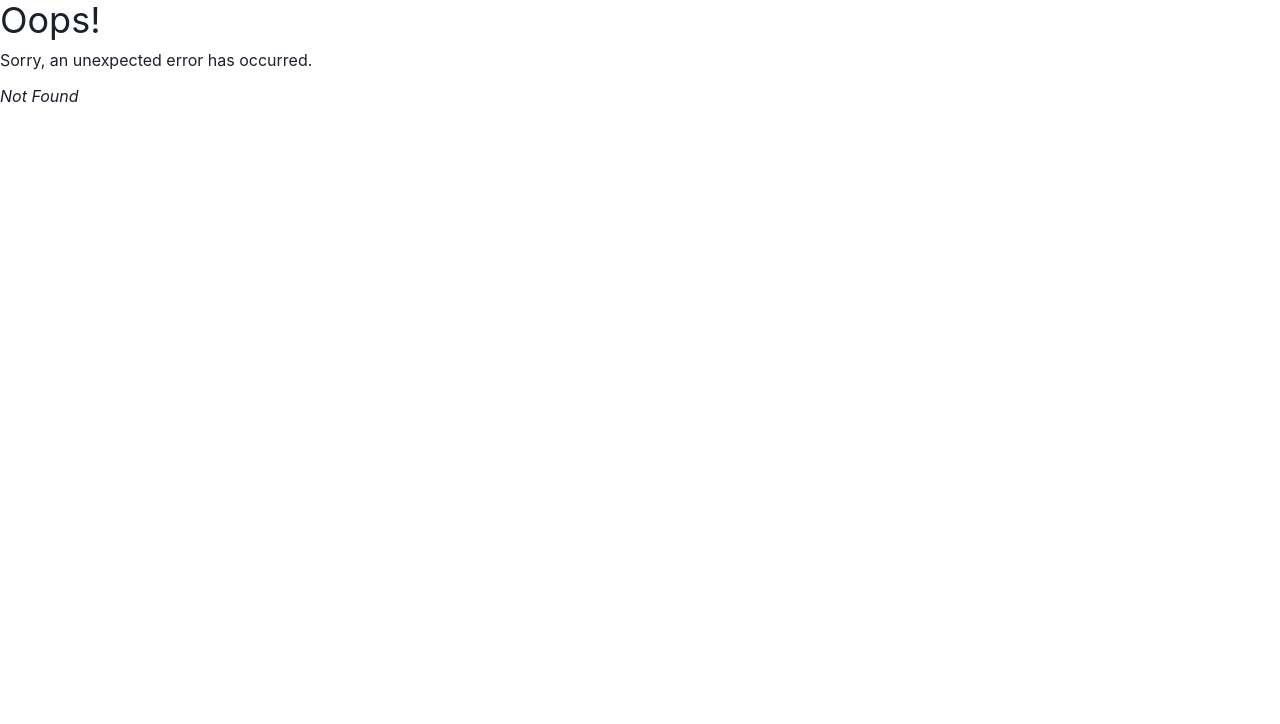
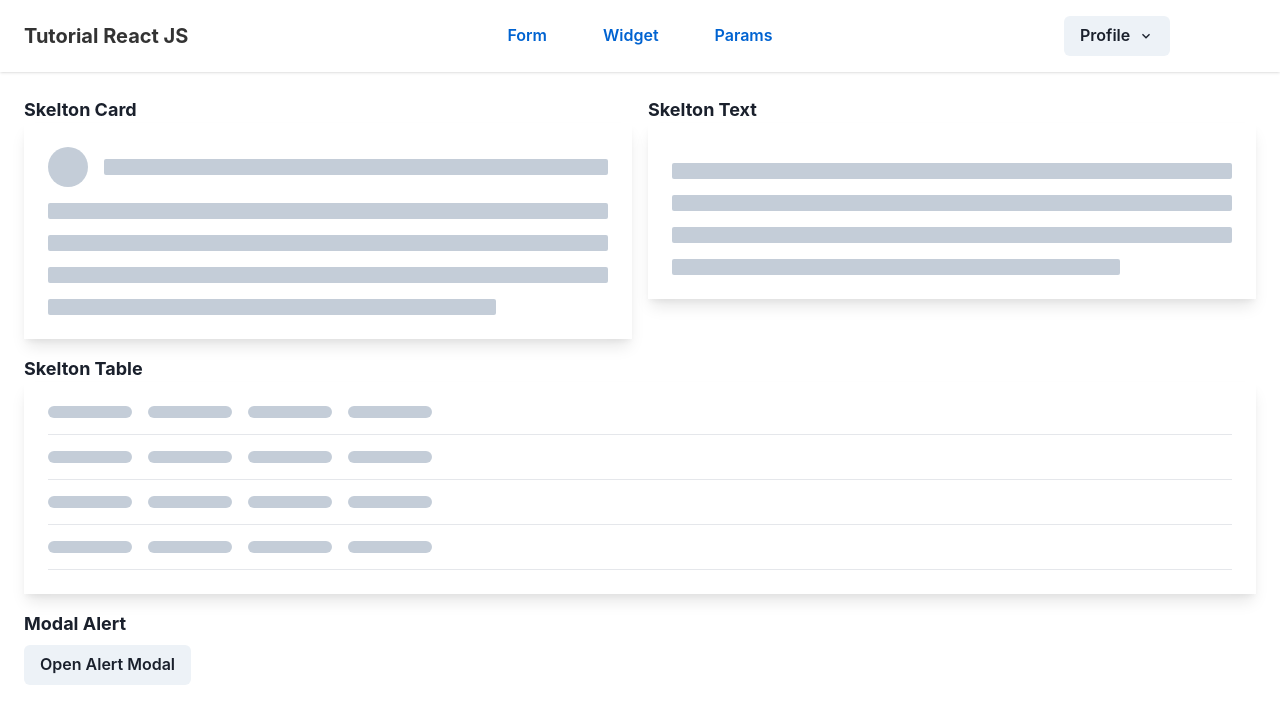
Before and after one commit to rogersovich/react-boiler-plate, a React (Create React App) app: page /widget in a window 1280 px wide. Before the commit this address had no page. Shown: the top 724 px of the page. Built offline with nearby package versions, Linux system fonts and the light colour scheme.

Commit message:
update widget

```diff
--- a/package.json
+++ b/package.json
@@ -3,6 +3,7 @@
   "version": "0.1.0",
   "private": true,
   "dependencies": {
+    "@chakra-ui/icons": "^2.0.17",
     "@chakra-ui/react": "^2.5.1",
     "@emotion/react": "^11.10.6",
     "@emotion/styled": "^11.10.6",
--- /dev/null
+++ b/src/components/Widget/ModalAlert.jsx
@@ -0,0 +1,99 @@
+import {
+  AlertDialog,
+  AlertDialogBody,
+  AlertDialogFooter,
+  AlertDialogHeader,
+  AlertDialogContent,
+  AlertDialogOverlay,
+  Button,
+  useDisclosure,
+  AlertDialogCloseButton,
+} from "@chakra-ui/react"
+import { useRef, useEffect } from "react"
+
+const ModalAlert = ({
+  toggleShow,
+  triggerClose,
+  title,
+  children,
+}) => {
+  const checkChild = (el, type) => {
+    if (typeof el.find((child) => child.props.name === type) !== "undefined") {
+      const element = el.find((child) => {
+        return child.props.name === type
+      })
+      return element
+    } else {
+      return null
+    }
+  }
+
+  const header = checkChild(children, "header")
+  const headerComp = () => {
+    if(title && header === null){
+      return title
+    }else if(title && header !== null){
+      return title
+    }else if(!title && header !== null){
+      return header
+    }else{
+      return 'Title here'
+    }
+  }
+
+  const body = checkChild(children, "body")
+
+  const footer = checkChild(children, "footer")
+
+  const { isOpen, onOpen, onClose } = useDisclosure()
+  const cancelRef = useRef()
+
+  const handleClose = () => {
+    onClose()
+    triggerClose()
+  }
+
+  useEffect(() => {
+    if (toggleShow) {
+      onOpen()
+    }
+  }, [toggleShow, onOpen])
+
+  return (
+    <>
+      <AlertDialog
+        motionPreset="slideInBottom"
+        leastDestructiveRef={cancelRef}
+        onClose={handleClose}
+        isOpen={isOpen}
+        isCentered
+      >
+        <AlertDialogOverlay />
+
+        <AlertDialogContent>
+          <AlertDialogHeader>
+            {headerComp()}
+          </AlertDialogHeader>
+          <AlertDialogCloseButton />
+          <AlertDialogBody>
+            {body === null ? <div>this is body content</div> : body}
+          </AlertDialogBody>
+          <AlertDialogFooter>
+            {footer === null ? (
+              <div>
+                <Button ref={cancelRef} onClick={onClose}>
+                  No
+                </Button>
+                <Button colorScheme="red" ml={3}>
+                  Yes
+                </Button>
+              </div>
+            ) : footer}
+          </AlertDialogFooter>
+        </AlertDialogContent>
+      </AlertDialog>
+    </>
+  )
+}
+
+export default ModalAlert
--- /dev/null
+++ b/src/components/Widget/Navbar.jsx
@@ -0,0 +1,66 @@
+import {
+  Box,
+  HStack,
+  Button,
+  Menu,
+  MenuButton,
+  MenuList,
+  MenuItem,
+} from "@chakra-ui/react"
+import { ChevronDownIcon } from "@chakra-ui/icons"
+import { Link } from "react-router-dom"
+
+const Navbar = () => {
+  return (
+    <div>
+      <Box
+        bg="white"
+        w="100%"
+        py={4}
+        px={6}
+        color="blackAlpha.800"
+        className="grid-12 tw-gap-4 tw-shadow"
+      >
+        <div className="tw-col-span-2 fc">
+          <Link to={"/"}>
+            <div className="bold tw-text-xl">Tutorial React JS</div>
+          </Link>
+        </div>
+        <div className="tw-col-span-8 fcc">
+          <div>
+            <HStack spacing="24px">
+              <Link to={"form"}>
+                <Button colorScheme="messenger" variant="ghost">
+                  Form
+                </Button>
+              </Link>
+              <Link to={"widget"}>
+                <Button colorScheme="messenger" variant="ghost">
+                  Widget
+                </Button>
+              </Link>
+              <Link to={"kucing/1"}>
+                <Button colorScheme="messenger" variant="ghost">
+                  Params
+                </Button>
+              </Link>
+            </HStack>
+          </div>
+        </div>
+        <div className="tw-col-span-2">
+          <Menu>
+            <MenuButton as={Button} rightIcon={<ChevronDownIcon />}>
+              Profile
+            </MenuButton>
+            <MenuList>
+              <MenuItem>About Me</MenuItem>
+              <MenuItem>Emerald</MenuItem>
+            </MenuList>
+          </Menu>
+        </div>
+      </Box>
+    </div>
+  )
+}
+
+export default Navbar
--- /dev/null
+++ b/src/components/Widget/SkeletonCard.jsx
@@ -0,0 +1,27 @@
+import {
+  Box,
+  SkeletonCircle,
+  SkeletonText,
+} from "@chakra-ui/react"
+
+const SkeletonCard = () => {
+  return (
+    <Box padding="6" boxShadow="lg" bg="transparent">
+      <div className="grid-10">
+        <div className="tw-col-span-1">
+          <SkeletonCircle height="40px" width="40px" />
+        </div>
+        <div className="tw-col-span-9 fcc">
+          <SkeletonText
+            width="full"
+            skeletonHeight="4"
+            noOfLines={1}
+          />
+        </div>
+      </div>
+      <SkeletonText mt="4" noOfLines={4} spacing="4" skeletonHeight="4" />
+    </Box>
+  )
+}
+
+export default SkeletonCard
--- /dev/null
+++ b/src/components/Widget/SkeletonTable.jsx
@@ -0,0 +1,28 @@
+import { Box, Skeleton } from "@chakra-ui/react"
+
+const SkeletonTable = ({ row = 4, col = 4 }) => {
+  const colSpan = 'tw-col-span-'+(12 / row).toString()
+
+  return (
+    <Box padding="6" boxShadow="lg" bg="transparent">
+      {Array.apply(null, { length: col }).map((item, key) => (
+        <div
+          key={key}
+          className={`${
+            key === 0 ? "tw-pt-0" : ""
+          } tw-border-b tw-border-gray-200 tw-py-4`}
+        >
+          <div className=" tw-grid tw-grid-cols-12 tw-gap-4">
+            {Array.apply(null, { length: row }).map((x, rowKey) => (
+              <div className={colSpan} key={rowKey}>
+                <Skeleton width="full" height="3" borderRadius={"lg"} />
+              </div>
+            ))}
+          </div>
+        </div>
+      ))}
+    </Box>
+  )
+}
+
+export default SkeletonTable
--- /dev/null
+++ b/src/components/Widget/SkeletonText.jsx
@@ -0,0 +1,14 @@
+import {
+  Box,
+  SkeletonText,
+} from "@chakra-ui/react"
+
+const SkeletonCard = () => {
+  return (
+    <Box padding="6" boxShadow="lg" bg="transparent">
+      <SkeletonText mt="4" noOfLines={4} spacing="4" skeletonHeight="4" />
+    </Box>
+  )
+}
+
+export default SkeletonCard
--- a/src/views/Form.jsx
+++ b/src/views/Form.jsx
@@ -70,7 +70,7 @@ const Form = () => {
 
   return (
     <>
-      <div className="tw-p-6">
+      <div >
         <div className="tw-text-2xl tw-font-bold">
           Example Form
         </div>
--- /dev/null
+++ b/src/views/Widget.jsx
@@ -0,0 +1,69 @@
+import SkeletonCard from "../components/Widget/SkeletonCard"
+import SkeletonText from "../components/Widget/SkeletonText"
+import SkeletonTable from "../components/Widget/SkeletonTable"
+import ModalAlert from "../components/Widget/ModalAlert"
+import { Text, Button } from "@chakra-ui/react"
+import { useState } from "react"
+
+const Widget = () => {
+  const [modal, setModal] = useState(false)
+
+  return (
+    <>
+      <div className="grid-12 tw-gap-4">
+        <div className="tw-col-span-6">
+          <div>
+            <Text fontSize="lg" as="b">
+              Skelton Card
+            </Text>
+            <SkeletonCard />
+          </div>
+        </div>
+        <div className="tw-col-span-6">
+          <div>
+            <Text fontSize="lg" as="b">
+              Skelton Text
+            </Text>
+            <SkeletonText />
+          </div>
+        </div>
+        <div className="tw-col-span-12">
+          <div>
+            <Text fontSize="lg" as="b">
+              Skelton Table
+            </Text>
+            <SkeletonTable row={4} col={4} />
+          </div>
+        </div>
+        <div className="tw-col-span-6">
+          <div>
+            <Text fontSize="lg" as="b">
+              Modal Alert
+            </Text>
+
+            <div className="tw-mt-2">
+              <Button onClick={() => setModal(!modal)}>Open Alert Modal</Button>
+
+              <ModalAlert
+                toggleShow={modal}
+                triggerClose={() => setModal(false)}
+              >
+                <slot name="header">
+                  <div>Header slot</div>
+                </slot>
+
+                <slot name="body">Helooww</slot>
+
+                <slot name="footer">
+                  <div>ini footer</div>
+                </slot>
+              </ModalAlert>
+            </div>
+          </div>
+        </div>
+      </div>
+    </>
+  )
+}
+
+export default Widget
--- /dev/null
+++ b/src/views/layouts/LayoutHome.jsx
@@ -0,0 +1,15 @@
+import { Outlet } from "react-router-dom"
+import Navbar from "../../components/Widget/Navbar"
+
+const LayoutHome = () => {
+  return (
+    <>
+      <Navbar/>
+      <div id="body-content" className="tw-py-6 tw-px-6">
+        <Outlet />
+      </div>
+    </>
+  )
+}
+
+export default LayoutHome
--- a/tailwind.config.js
+++ b/tailwind.config.js
@@ -10,6 +10,6 @@ module.exports = {
   },
   plugins: [],
   corePlugins: {
-    preflight: false,
+    preflight: true,
   },
 }
```
Also changed, not shown: src/router/index.js (+7 -0 lines), 1 other file (tests, documents, lock files or other folders).
